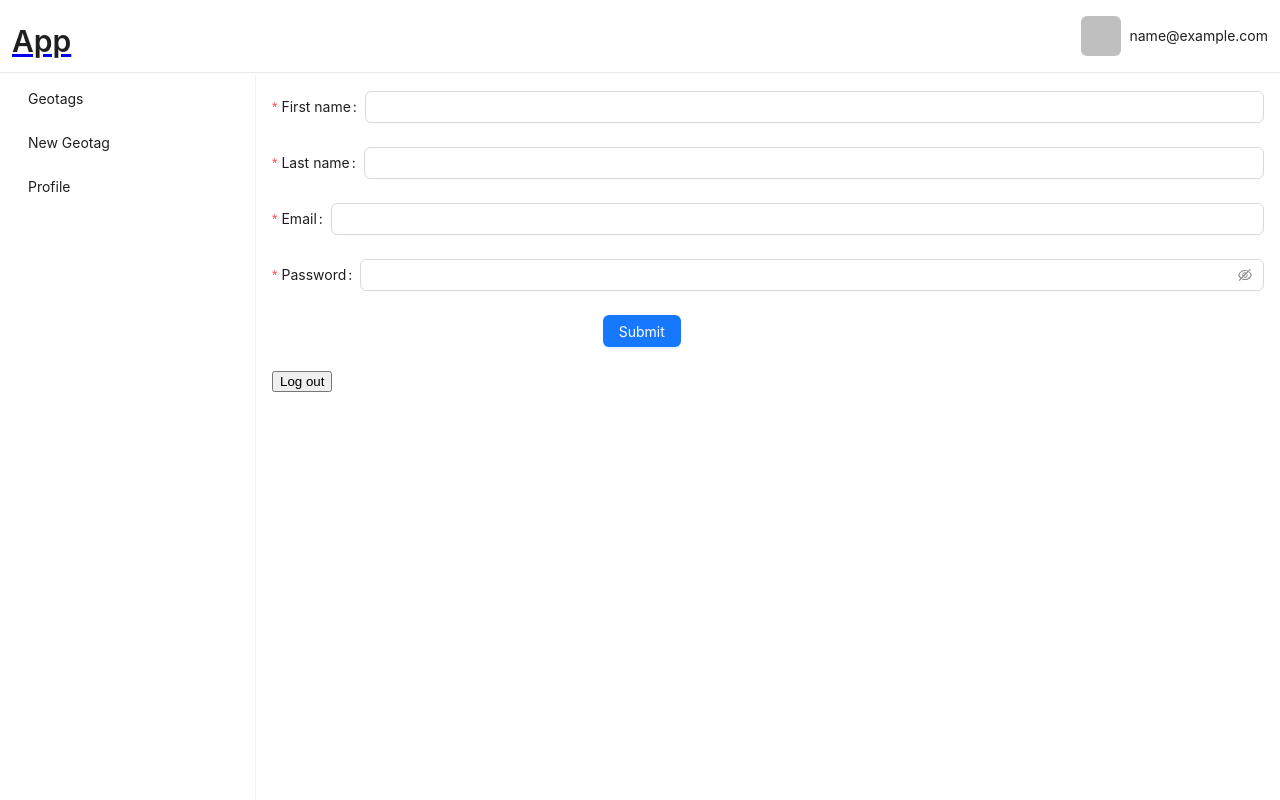
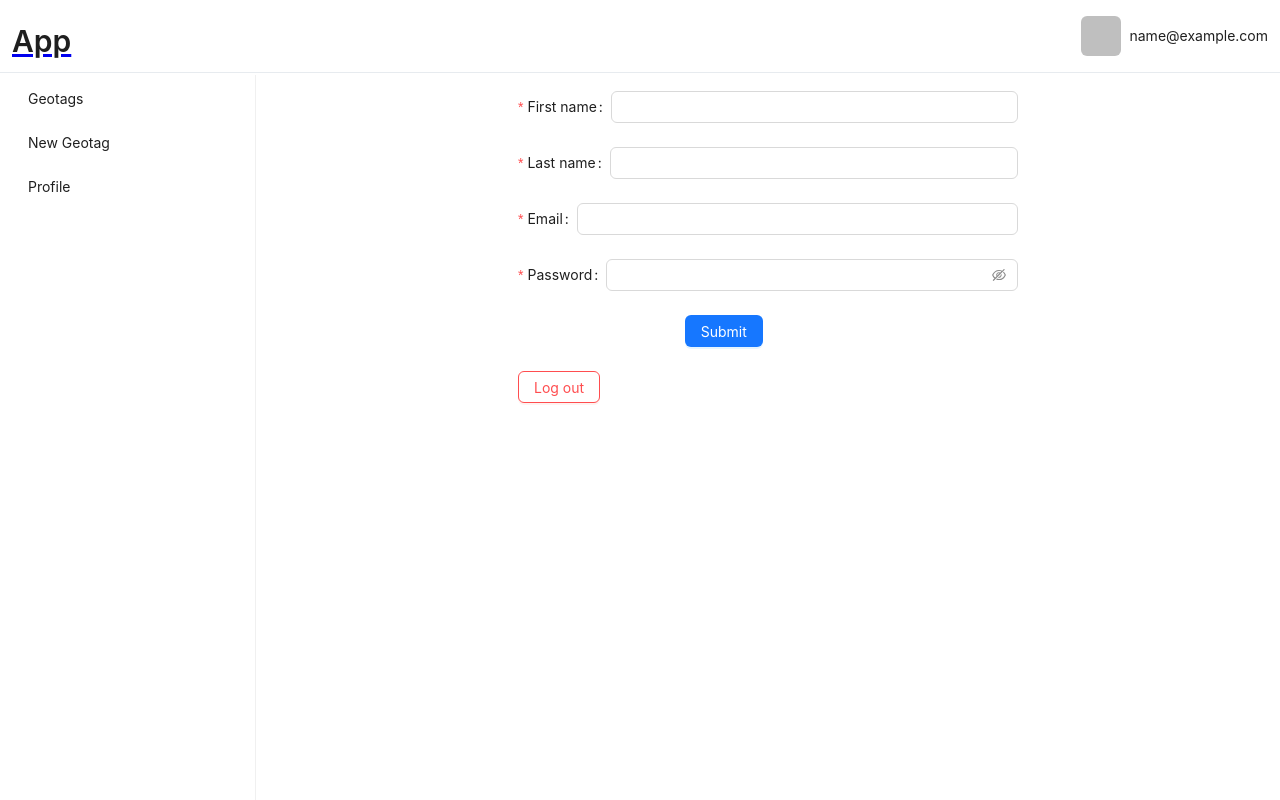
Before and after one commit to KnownAimZ/geo-sharing, a React (Vite) app in the folder frontend/: page /profile in a window 1280 px wide. Built offline with nearby package versions, Linux system fonts and the light colour scheme; no server answers; sample sign-in values are in the browser's storage.

Commit message:
Fixed styles

```diff
--- a/frontend/src/App.tsx
+++ b/frontend/src/App.tsx
@@ -9,7 +9,7 @@ import {
   Navigate,
 } from "react-router-dom";
 import { Geotags } from "./feature/geotags/geotags";
-import { UpdateGeotag } from "./feature/geotag/update-geotag";
+import { UpdateGeotag } from "./feature/geotags/update-geotag";
 import { Profile } from "./feature/profile/profile";
 import { GeotagsNew } from "./feature/geotags/geotags-new";
 import { Avatar, Menu, Space, Typography } from "antd";
--- a/frontend/src/feature/auth/logout.tsx
+++ b/frontend/src/feature/auth/logout.tsx
@@ -3,6 +3,7 @@ import React, { useEffect } from "react";
 import { useAppDispatch, useAppSelector } from "../../hooks";
 import { useNavigate } from "react-router-dom";
 import { removeUser } from "./authSlice";
+import { Button } from "antd";
 
 export const Logout = () => {
   const dispatch = useAppDispatch();
@@ -21,5 +22,9 @@ export const Logout = () => {
     dispatch(removeUser());
   };
 
-  return <button onClick={logout}>Log out</button>;
+  return (
+    <Button danger onClick={logout}>
+      Log out
+    </Button>
+  );
 };
--- a/frontend/src/feature/geotag/update-geotag.tsx
+++ b/frontend/src/feature/geotags/update-geotag.tsx
@@ -63,6 +63,7 @@ export const UpdateGeotag = () => {
   if (!geotag) return null;
 
   return (
+    <div className="geotags-new">
       <Form
         name="basic"
         initialValues={{ remember: true }}
@@ -104,5 +105,6 @@ export const UpdateGeotag = () => {
           </Button>
         </Form.Item>
       </Form>
+    </div>
   );
 };
--- /dev/null
+++ b/frontend/src/feature/profile/profile.scss
@@ -0,0 +1,4 @@
+.profile {
+  max-width: 500px;
+  margin: auto;
+}
--- a/frontend/src/feature/profile/profile.tsx
+++ b/frontend/src/feature/profile/profile.tsx
@@ -5,6 +5,7 @@ import { useAppDispatch } from "../../hooks";
 import { setUser, User } from "../auth/authSlice";
 import { Logout } from "../auth/logout";
 const { useForm } = Form;
+import "./profile.scss";
 
 export const Profile = () => {
   const [form] = useForm();
@@ -42,7 +43,7 @@ export const Profile = () => {
   }, []);
 
   return (
-    <>
+    <div className="profile">
       <Form
         name="basic"
         initialValues={{ remember: true }}
@@ -92,6 +93,6 @@ export const Profile = () => {
         </Form.Item>
       </Form>
       <Logout />
-    </>
+    </div>
   );
 };
```
Lines whose indentation alone changed are shown as unchanged.
